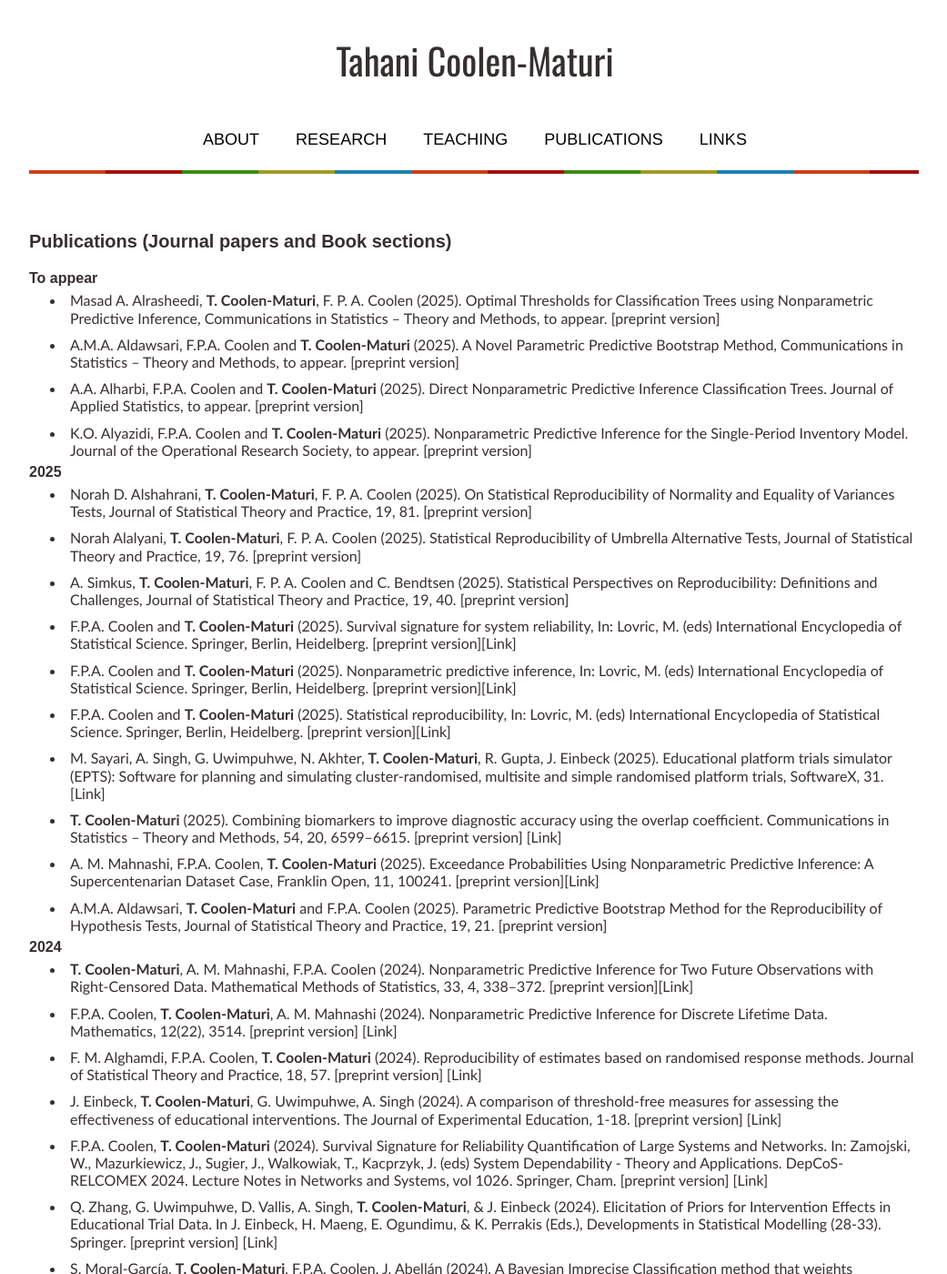
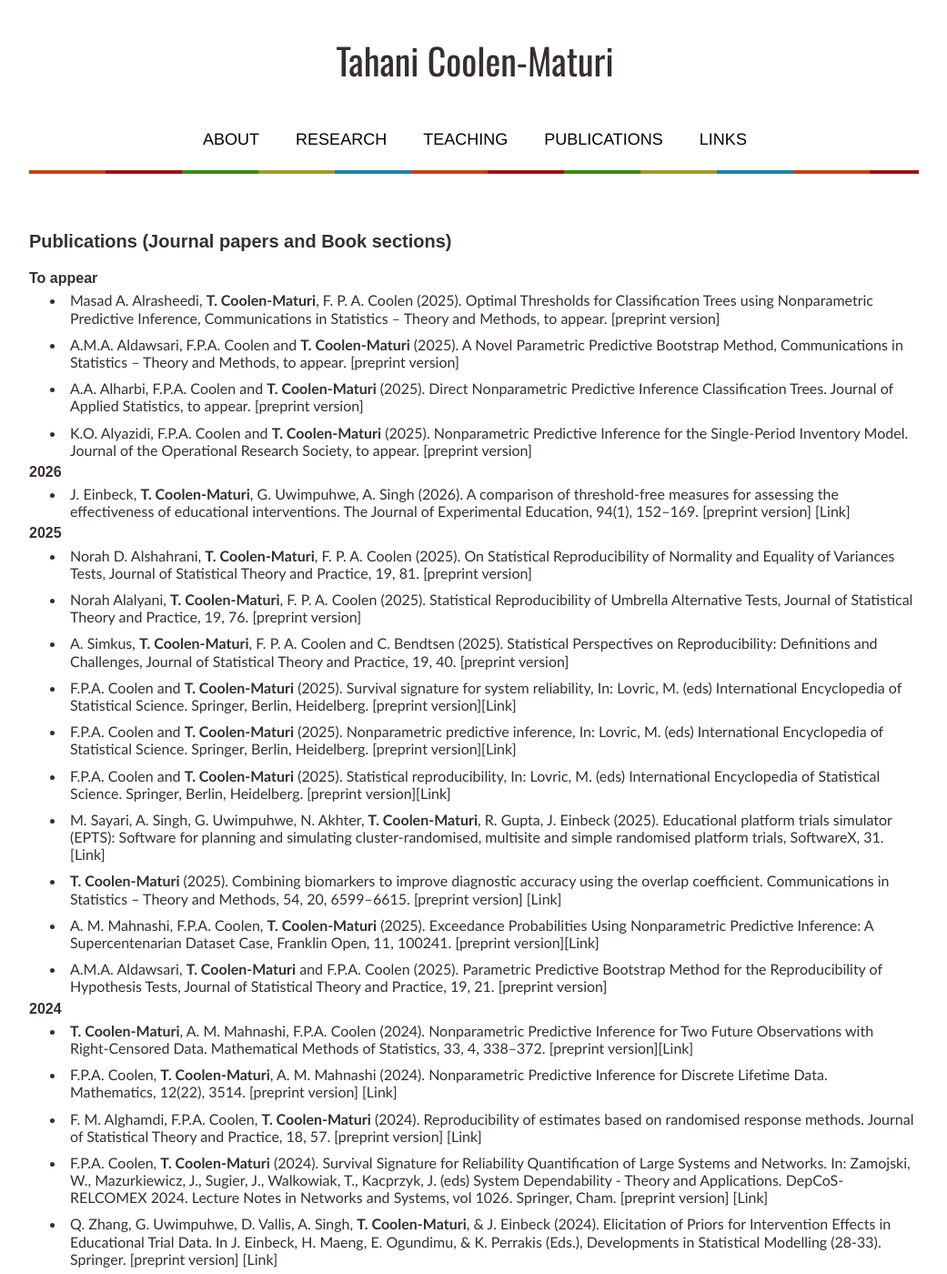
Before and after one commit to tmaturi/tahanimaturi, a Jekyll site: the page built from publications.md, in a window 1280 px wide and 1400 px high. Shown: the whole window at 91% size, without its empty margins (119-1160 px from the left). Built offline with Jekyll 4.4.1, drawn with Linux system fonts in a browser that asks for light colours; our own code applies the rules of GitHub Pages for plain Markdown files; some of the changed lines change nothing that is shown.

Commit message:
Update publications.md

```diff
--- a/publications.md
+++ b/publications.md
@@ -22,6 +22,15 @@ title: Publications
 Trees. Journal of Applied Statistics, to appear. [[preprint version](pdfs/paper_DirectNPI2Dec2025.pdf){:target="_blank"}]
 
 - K.O. Alyazidi, F.P.A. Coolen and **T. Coolen-Maturi** (2025). Nonparametric Predictive Inference for the Single-Period Inventory Model. Journal of the Operational Research Society, to appear. [[preprint version](pdfs/JORS_NPI_inventory_accepted.pdf){:target="_blank"}]
+
+### 2026
+
+
+
+
+- J. Einbeck, **T. Coolen-Maturi**, G. Uwimpuhwe, A. Singh (2026). A comparison of threshold-free measures for assessing the effectiveness of educational interventions. The Journal of Experimental Education, 94(1), 152–169. [[preprint version](pdfs/EEF_gain_index_paper_JEE.pdf){:target="_blank"}]  [[Link](https://doi.org/10.1080/00220973.2024.2405738){:target="_blank"}]
+
+
 
 ### 2025
 
@@ -70,8 +79,6 @@
 - F. M. Alghamdi, F.P.A. Coolen, **T. Coolen-Maturi** (2024). Reproducibility of estimates based on
 randomised response methods. Journal of Statistical Theory and Practice, 18, 57.  [[preprint version](pdfs/Fatimah_Alghamdi_Springer_17092024rev.pdf){:target="_blank"}] [[Link](https://link.springer.com/epdf/10.1007/s42519-024-00409-z?sharing_token=5LQPBWI1IPn5qC-NAf0F2fe4RwlQNchNByi7wbcMAY6cQ9CuGnSFoXI6wj7p9gQMwXG4hC3nUJ671VHvgp6yQKVTkt1UqF5ulc0OIEYsVtP6UeNXKEEwxS1jGgaOK1mECUZJemUvjrRuEu2c_tJ3Nfpfej5gOKprHUWpfxLOjBk%3D){:target="_blank"}]
 
-
-- J. Einbeck, **T. Coolen-Maturi**, G. Uwimpuhwe, A. Singh (2024). A comparison of threshold-free measures for assessing the effectiveness of educational interventions. The Journal of Experimental Education, 1-18. [[preprint version](pdfs/EEF_gain_index_paper_JEE.pdf){:target="_blank"}]  [[Link](https://doi.org/10.1080/00220973.2024.2405738){:target="_blank"}]
 
 
 - F.P.A. Coolen,  **T. Coolen-Maturi**  (2024). Survival Signature for Reliability Quantification of Large Systems and Networks. In: Zamojski, W., Mazurkiewicz, J., Sugier, J., Walkowiak, T., Kacprzyk, J. (eds) System Dependability - Theory and Applications. DepCoS-RELCOMEX 2024. Lecture Notes in Networks and Systems, vol 1026. Springer, Cham. [[preprint version](pdfs/Coolen-DepCos24.pdf){:target="_blank"}] [[Link](https://doi.org/10.1007/978-3-031-61857-4_3){:target="_blank"}]
```
